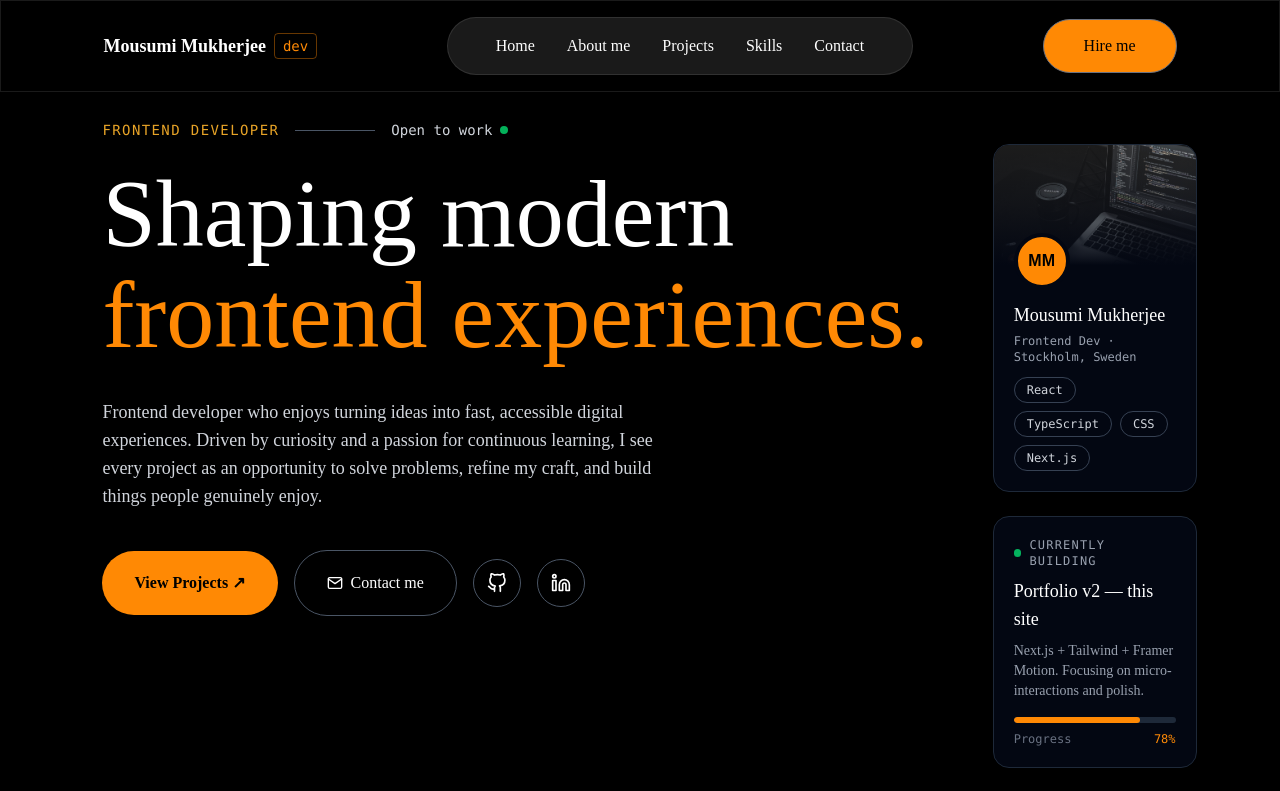
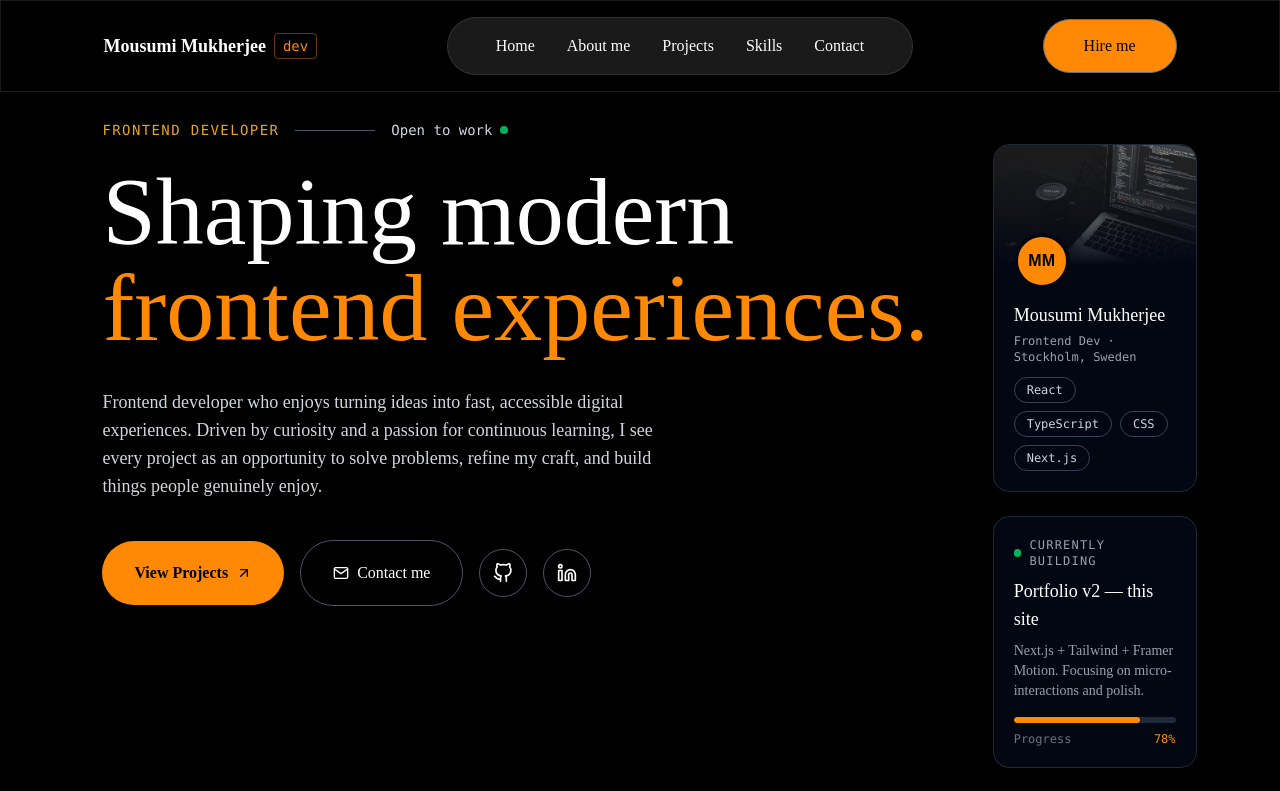
Before and after one commit to mousmimukherjee-dev/mousumi-portfolio, a Next.js app: page / in a window 1280 px wide. Shown: the top 791 px of the page. Built offline with nearby package versions, Linux system fonts and the light colour scheme; no server answers; a web font is replaced by a local one.

Commit message:
fix: mobile responsiveness in Hero and Contact sections

```diff
--- a/src/components/Contact.tsx
+++ b/src/components/Contact.tsx
@@ -66,11 +66,11 @@ const Contact = () => {
           </p>
           <a
             href="mailto:mousumi.chatterjee6@gmail.com"
-            className="inline-flex items-center gap-1 bg-orange-400 text-black font-mono px-2 py-2 md:px-6 md:py-4 rounded-full hover:bg-orange-300 transition-colors"
+            className="inline-flex items-center gap-1 bg-orange-400 text-black-100 font-mono px-2 py-2 md:px-6 md:py-4 rounded-full hover:bg-orange-300 transition-colors"
           >
             <Mail className="w-4 h-4" />
             mousumi.chatterjee6@gmail.com
-
+            <ArrowUpRight className="w-4 h-4 text-black-100" />
           </a>
         </motion.div>
 
@@ -87,7 +87,7 @@ const Contact = () => {
               target="_blank"
               rel="noopener noreferrer"
               {...(link.download ? { download: true } : { target: "_blank" })}
-              className="border border-gray-700 rounded-lg p-6 hover:border-orange-400/60 transition-colors group"
+              className="border border-gray-700 rounded-lg p-4 md:p-6 hover:border-orange-400/60 transition-colors group"
             >
               <div className="flex items-center justify-between">
                 <div>
--- a/src/components/Hero.tsx
+++ b/src/components/Hero.tsx
@@ -2,6 +2,7 @@
 import Image from "next/image";
 import { FiGithub, FiLinkedin, FiMail } from "react-icons/fi";
 import { motion } from "motion/react";
+import { ArrowUpRight } from "lucide-react";
 
 export const Hero = () => {
   return (
@@ -15,10 +16,10 @@ export const Hero = () => {
         transition={{ duration: 0.6, ease: "easeOut" }}
         className="flex items-center gap-4  mb-1 mt-1 md:mt-8"
       >
-        <span className="text-orange-light font-mono text-sm tracking-widest">
+        <span className="text-orange-light font-mono text-sm md:tracking-widest">
           FRONTEND DEVELOPER
         </span>
-        <span className="flex-1 max-w-[80px] h-px bg-gray-600" />
+        <span className="flex-1 max-w-20 h-px bg-gray-600" />
         <span className="flex items-center gap-2 text-gray-300 font-mono text-sm">
           Open to work
           <span className="w-2 h-2 rounded-full bg-green-400 animate-pulse" />
@@ -30,7 +31,7 @@ export const Hero = () => {
             initial={{ opacity: 0, y: 20 }}
             whileInView={{ opacity: 1, y: 0 }}
             transition={{ duration: 0.8, ease: "easeOut", delay: 0.2 }}
-            className="mt-5 text-4xl sm:text-5xl md:text-7xl lg:text-8xl font-light font-fraunches leading-[1.05]"
+            className="mt-5 text-4xl sm:text-5xl md:text-7xl lg:text-8xl font-light font-fraunches"
           >
             Shaping modern{" "}
             <span className="text-orange-400 block whitespace-nowrap">
@@ -57,14 +58,14 @@ export const Hero = () => {
           >
             <a
               href="#projects"
-              className="bg-orange-400 text-black font-ovo font-semibold px-8 py-4 rounded-full flex items-center gap-2 hover:bg-orange-300 transition-colors"
+              className="bg-orange-400 text-black font-ovo font-semibold px-4 py-2 md:px-8 md:py-4 rounded-full flex items-center gap-2 hover:bg-orange-300 transition-colors"
             >
-              View Projects ↗
+              View Projects <ArrowUpRight className="w-4 h-4 text-black-100" />
             </a>
 
             <a
               href="#contact"
-              className="border border-gray-600 font-ovo px-8 py-4 rounded-full flex items-center gap-2 hover:border-orange-400 transition-colors"
+              className="border border-gray-600 font-ovo px-4 py-2 md:px-8 md:py-4 rounded-full flex items-center gap-2 hover:border-orange-400 transition-colors"
             >
               <FiMail className="w-4 h-4" />
               Contact me
```
